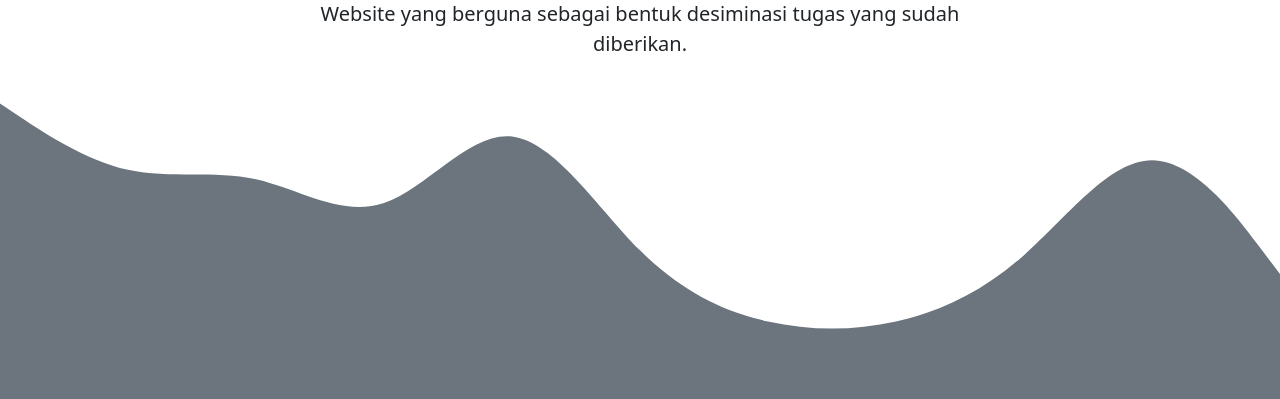
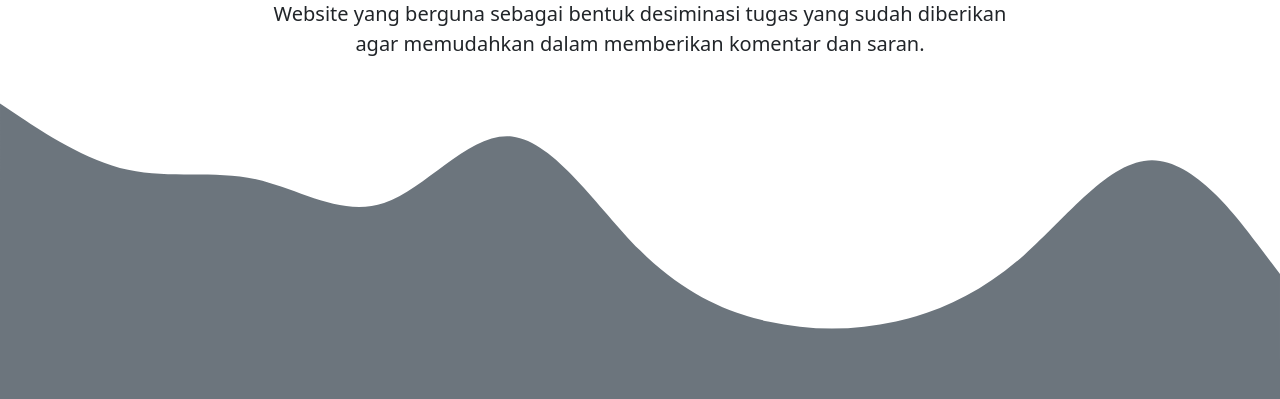
Before and after one commit to EasyProgrammer23/tpki-kel1, a plain HTML site: page index.html in a window 1280 px wide. Shown: the part 701-1100 px from the top of the page. Drawn offline with nearby package versions, Linux system fonts and the light colour scheme.

Commit message:
modified judul

```diff
--- a/index.html
+++ b/index.html
@@ -68,7 +68,7 @@
         </div>
         <div class="row justify-content-center fs-5 text-center">
           <div class="col-md-8">
-            <p>Website yang berguna sebagai bentuk desiminasi tugas yang sudah diberikan.</p>
+            <p>Website yang berguna sebagai bentuk desiminasi tugas yang sudah diberikan agar memudahkan dalam memberikan komentar dan saran.</p>
           </div>
         </div>
       </div>
```
